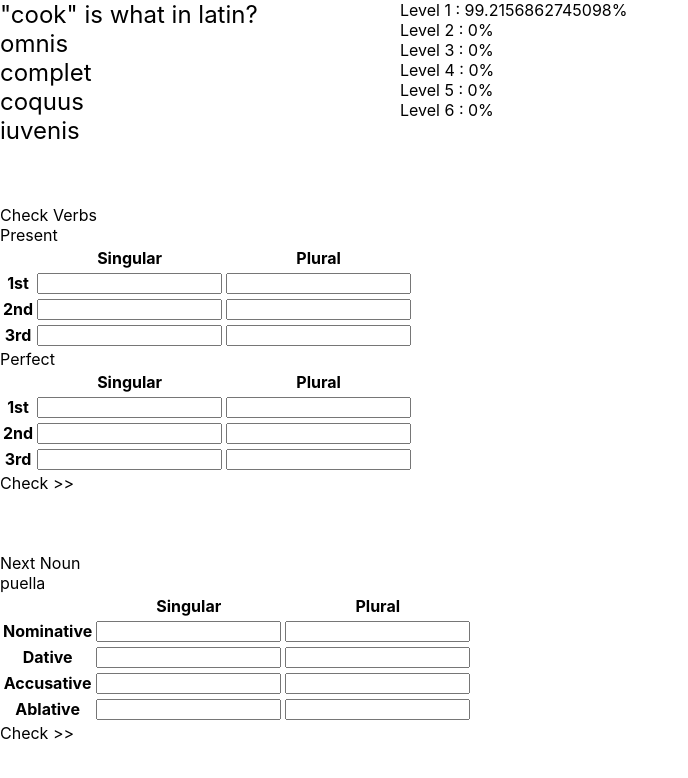
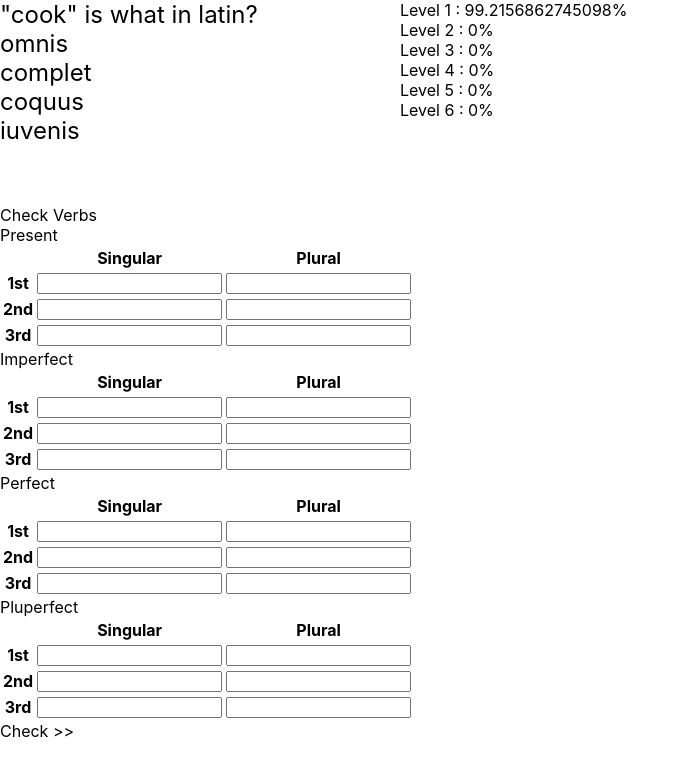
Before and after one commit to averageflamethrowerguy/latin-learning-frontend, a React (Create React App) app: page / in a window 1280 px wide. Shown: the top 778 px of the page, without its empty margins (0-688 px from the left). Built offline with nearby package versions, Linux system fonts and the light colour scheme.

Commit message:
support for imperfect / pluperfect verbs

```diff
--- a/src/components/Home.tsx
+++ b/src/components/Home.tsx
@@ -15,7 +15,7 @@ export function Home() {
 
 
 	return (
-		<div>
+		<div style={{maxHeight: "100vh", overflow: "scroll"}}>
 			<Vocabulary />
 			<VerbChecks />
 			<NounChecks />
--- a/src/components/VerbChecks.tsx
+++ b/src/components/VerbChecks.tsx
@@ -49,6 +49,35 @@ export function VerbChecks(props: {}) {
                 </tr>
             </table>
 
+            {
+                workingObject.active.masculine.indicative.imperfect &&
+                <div>
+                    <div>Imperfect</div>
+                    <table>
+                        <tr>
+                            <th></th>
+                            <th>Singular</th>
+                            <th>Plural</th>
+                        </tr>
+                        <tr>
+                            <th>1st</th>
+                            <th><input />{didSubmit && workingObject.active.masculine.indicative.imperfect.singular[0]}</th>
+                            <th><input />{didSubmit && workingObject.active.masculine.indicative.imperfect.plural[0]}</th>
+                        </tr>
+                        <tr>
+                            <th>2nd</th>
+                            <th><input />{didSubmit && workingObject.active.masculine.indicative.imperfect.singular[1]}</th>
+                            <th><input />{didSubmit && workingObject.active.masculine.indicative.imperfect.plural[1]}</th>
+                        </tr>
+                        <tr>
+                            <th>3rd</th>
+                            <th><input />{didSubmit && workingObject.active.masculine.indicative.imperfect.singular[2]}</th>
+                            <th><input />{didSubmit && workingObject.active.masculine.indicative.imperfect.plural[2]}</th>
+                        </tr>
+                    </table>
+                </div>
+            }
+
             <div>Perfect</div>
             <table>
                 <tr>
@@ -73,6 +102,35 @@ export function VerbChecks(props: {}) {
                 </tr>
             </table>
 
+            {
+                workingObject.active.masculine.indicative.imperfect &&
+                <div>
+                    <div>Pluperfect</div>
+                    <table>
+                        <tr>
+                            <th></th>
+                            <th>Singular</th>
+                            <th>Plural</th>
+                        </tr>
+                        <tr>
+                            <th>1st</th>
+                            <th><input />{didSubmit && workingObject.active.masculine.indicative.pluperfect.singular[0]}</th>
+                            <th><input />{didSubmit && workingObject.active.masculine.indicative.pluperfect.plural[0]}</th>
+                        </tr>
+                        <tr>
+                            <th>2nd</th>
+                            <th><input />{didSubmit && workingObject.active.masculine.indicative.pluperfect.singular[1]}</th>
+                            <th><input />{didSubmit && workingObject.active.masculine.indicative.pluperfect.plural[1]}</th>
+                        </tr>
+                        <tr>
+                            <th>3rd</th>
+                            <th><input />{didSubmit && workingObject.active.masculine.indicative.pluperfect.singular[2]}</th>
+                            <th><input />{didSubmit && workingObject.active.masculine.indicative.pluperfect.plural[2]}</th>
+                        </tr>
+                    </table>
+                </div>
+            }
+
             <div
                 style={{cursor: "pointer"}}
                 onClick={() => setDidSubmit(true)}>
--- a/src/components/wordConfiguration.tsx
+++ b/src/components/wordConfiguration.tsx
@@ -285,9 +285,89 @@ const verbFormList = [
                         singular: ["portō", "portās", "portat"],
                         plural: ["portāmus", "portātis", "portant"]
                     },
+                    imperfect: {
+                        singular: ["portābam", "portābās", "portābat"],
+                        plural: ["portābāmus", "portābātis", "portābant"]
+                    },
                     perfect: {
-                        singular: ["", "", ""],
-                        plural: ["", "", ""]
+                        singular: ["portāvī", "portāvistī", "portāvit"],
+                        plural: ["portāvimus", "portāvistis", "portāvērunt"]
+                    },
+                    pluperfect: {
+                        singular: ["portāveram", "portāverās", "portāverat"],
+                        plural: ["portāverāmus", "portāverātis", "portāverant"]
+                    }
+                }
+            }
+        }
+    },
+    {
+        active: {
+            masculine: {
+                indicative: {
+                    present: {
+                        singular: ["doceō", "docēs", "docet"],
+                        plural: ["docēmus", "docētis", "docent"]
+                    },
+                    imperfect: {
+                        singular: ["docēbam", "docēbās", "docēbat"],
+                        plural: ["docēbāmus", "docēbātis", "docēbant"]
+                    },
+                    perfect: {
+                        singular: ["docuī", "docuistī", "docuit"],
+                        plural: ["docuimus", "docuistis", "docuērunt"]
+                    },
+                    pluperfect: {
+                        singular: ["docueram", "docuerās", "docuerat"],
+                        plural: ["docuerāmus", "docuerātis", "docuerant"]
+                    }
+                }
+            }
+        }
+    },
+    {
+        active: {
+            masculine: {
+                indicative: {
+                    present: {
+                        singular: ["trahō", "trahis", "trahit"],
+                        plural: ["trahimus", "trahitis", "trahunt"]
+                    },
+                    imperfect: {
+                        singular: ["trahēbam", "trahēbās", "trahēbat"],
+                        plural: ["trahēbāmus", "trahēbātis", "trahēbant"]
+                    },
+                    perfect: {
+                        singular: ["trāxī", "trāxistī", "trāxit"],
+                        plural: ["trāximus", "trāxistis", "trāxērunt"]
+                    },
+                    pluperfect: {
+                        singular: ["trāxeram", "trāxerās", "trāxerat"],
+                        plural: ["trāxerāmus", "trāxerātis", "trāxerant"]
+                    }
+                }
+            }
+        }
+    },
+    {
+        active: {
+            masculine: {
+                indicative: {
+                    present: {
+                        singular: ["audiō", "audīs", "audit"],
+                        plural: ["audīmus", "audītis", "audiunt"]
+                    },
+                    imperfect: {
+                        singular: ["audiēbam", "audiēbās", "audiēbat"],
+                        plural: ["audiēbāmus", "audiēbātis", "audiēbant"]
+                    },
+                    perfect: {
+                        singular: ["audīvī", "audīvistī", "audīvit"],
+                        plural: ["audīvimus", "audīvistis", "audīvērunt"]
+                    },
+                    pluperfect: {
+                        singular: ["audīveram", "audīverās", "audīverat"],
+                        plural: ["audīverāmus", "audīverātis", "audīverant"]
                     }
                 }
             }
```
